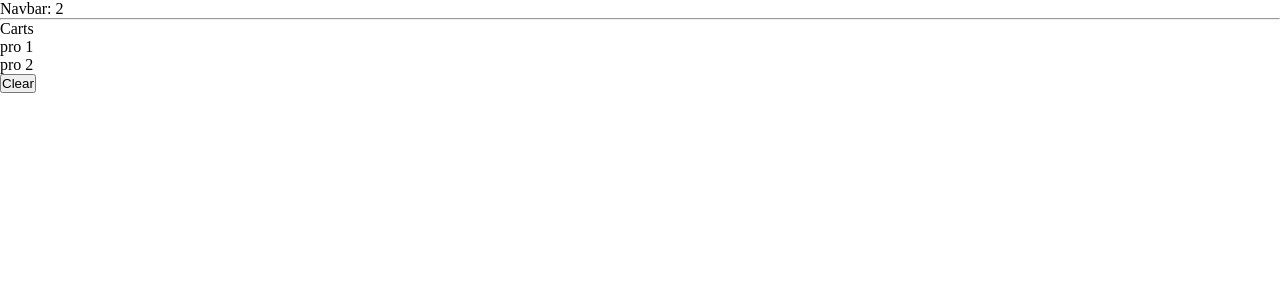
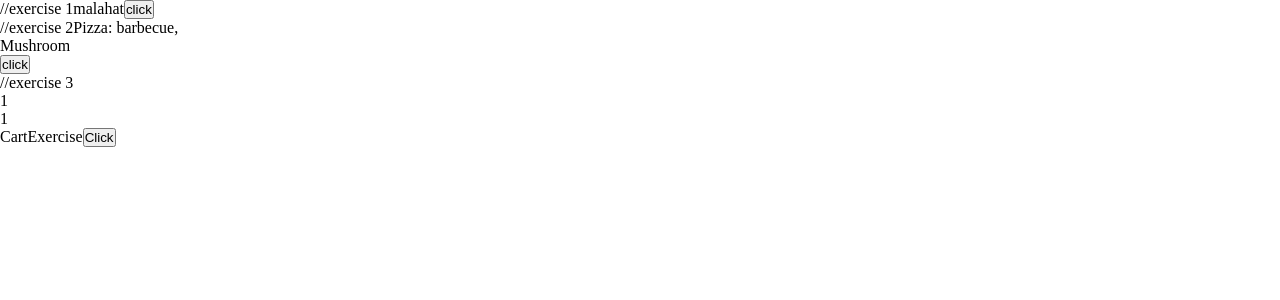
Before and after one commit to iammmila/TS_learning, a React (Vite) app: page / in a window 1280 px wide. Shown: the top 300 px of the page. Built offline with nearby package versions, Linux system fonts and the light colour scheme.

Commit message:
4.11. exercises: updating states

```diff
--- a/src/App.tsx
+++ b/src/App.tsx
@@ -1,19 +1,19 @@
-import { useState } from "react";
 import "./App.css";
-import Navbar from "./components/Navbar";
-import Carts from "./components/Carts";
+import CartExercise from "./components/CartExercise";
+import Game from "./components/Game";
+import Pizza from "./components/Pizza";
 
 function App() {
-  const [cartItems, setCartItems] = useState(["pro 1", "pro 2"]);
-
-  const onClear = () => {
-    setCartItems([]);
-  };
   return (
     <>
-      <Navbar cartItemsCount={cartItems.length} />
-      <hr />
-      <Carts cartItems={cartItems} onClear={onClear} />
+      //exercise 1
+      <Game />
+      <br />
+      //exercise 2
+      <Pizza />
+      <br />
+      //exercise 3
+      <CartExercise />
     </>
   );
 }
--- /dev/null
+++ b/src/components/CartExercise/CartExercise.tsx
@@ -0,0 +1,36 @@
+import React, { useState } from "react";
+//exercise 3
+const CartExercise = () => {
+  const [cart, setCart] = useState({
+    discount: 0.1,
+    items: [
+      { id: 1, title: "product 0", quantity: 1 },
+      { id: 2, title: "product 1", quantity: 1 },
+    ],
+  });
+
+  const handleClick = () => {
+    setCart({
+      ...cart,
+      items: cart.items.map((item) =>
+        item.id === 1 ? { ...item, quantity: item.quantity + 1 } : item
+      ),
+    });
+  };
+
+  return (
+    <>
+      {cart.items.map((item) => {
+        return (
+          <>
+            <div key={item.title}> {item.quantity}</div>
+          </>
+        );
+      })}
+      CartExercise
+      <button onClick={handleClick}>Click</button>
+    </>
+  );
+};
+
+export default CartExercise;
--- /dev/null
+++ b/src/components/CartExercise/index.ts
@@ -0,0 +1,2 @@
+import CartExercise from "./CartExercise";
+export default CartExercise;
--- /dev/null
+++ b/src/components/Game/Game.tsx
@@ -0,0 +1,23 @@
+import React, { useState } from "react";
+//exercise 1
+const Game = () => {
+  const [game, setGame] = useState({
+    id: 1,
+    player: {
+      name: "malahat",
+    },
+  });
+
+  const handleCLick = () => {
+    setGame({ ...game, player: { ...game.player, name: "vusala" } });
+  };
+
+  return (
+    <>
+      {game.player.name}
+      <button onClick={handleCLick}>click</button>
+    </>
+  );
+};
+
+export default Game;
--- /dev/null
+++ b/src/components/Game/index.ts
@@ -0,0 +1,2 @@
+import Game from "./Game";
+export default Game;
--- /dev/null
+++ b/src/components/Pizza/Pizza.tsx
@@ -0,0 +1,23 @@
+import React, { useState } from "react";
+//exercise 2
+const Pizza = () => {
+  const [pizza, setPizza] = useState({
+    name: "barbecue",
+    toppings: ["Mushroom"],
+  });
+
+  const handleCLick = () => {
+    setPizza({ ...pizza, toppings: [...pizza.toppings, "tomato"] });
+  };
+  return (
+    <>
+      Pizza: {pizza.name},{" "}
+      {pizza.toppings.map((topping) => (
+        <div>{topping}</div>
+      ))}
+      <button onClick={handleCLick}>click</button>
+    </>
+  );
+};
+
+export default Pizza;
--- /dev/null
+++ b/src/components/Pizza/index.ts
@@ -0,0 +1,2 @@
+import Pizza from "./Pizza";
+export default Pizza;
```
